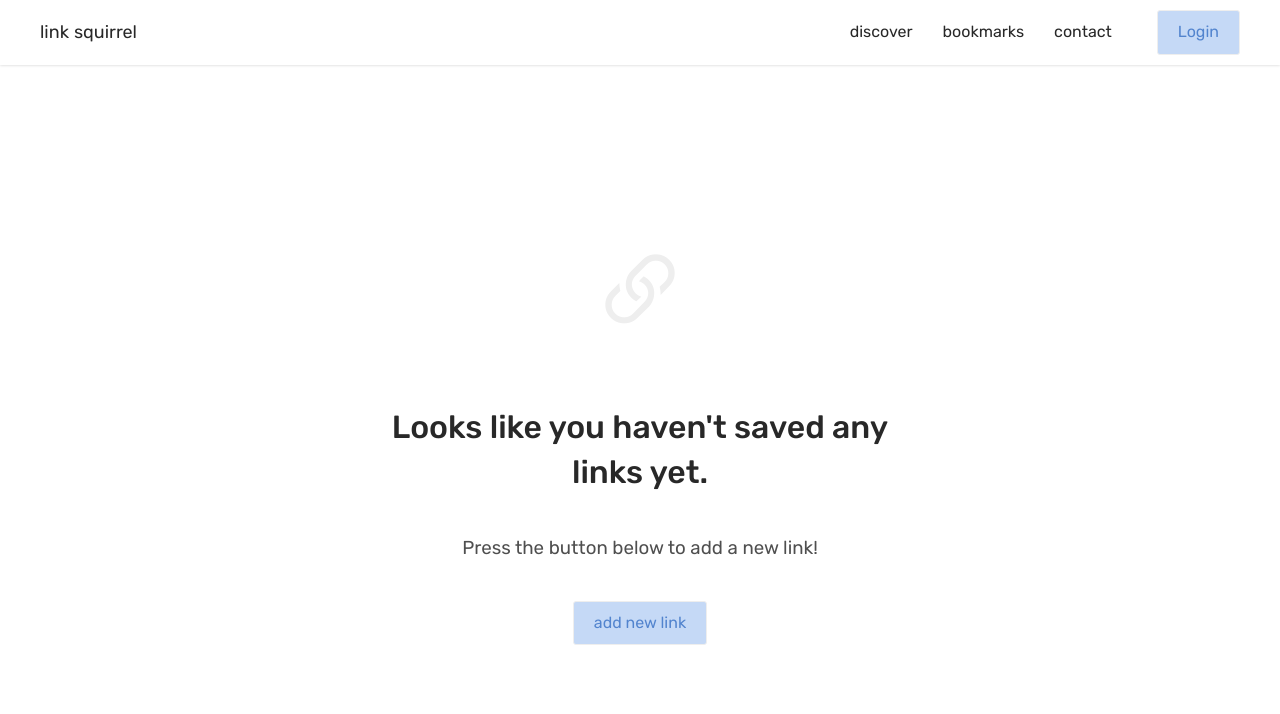
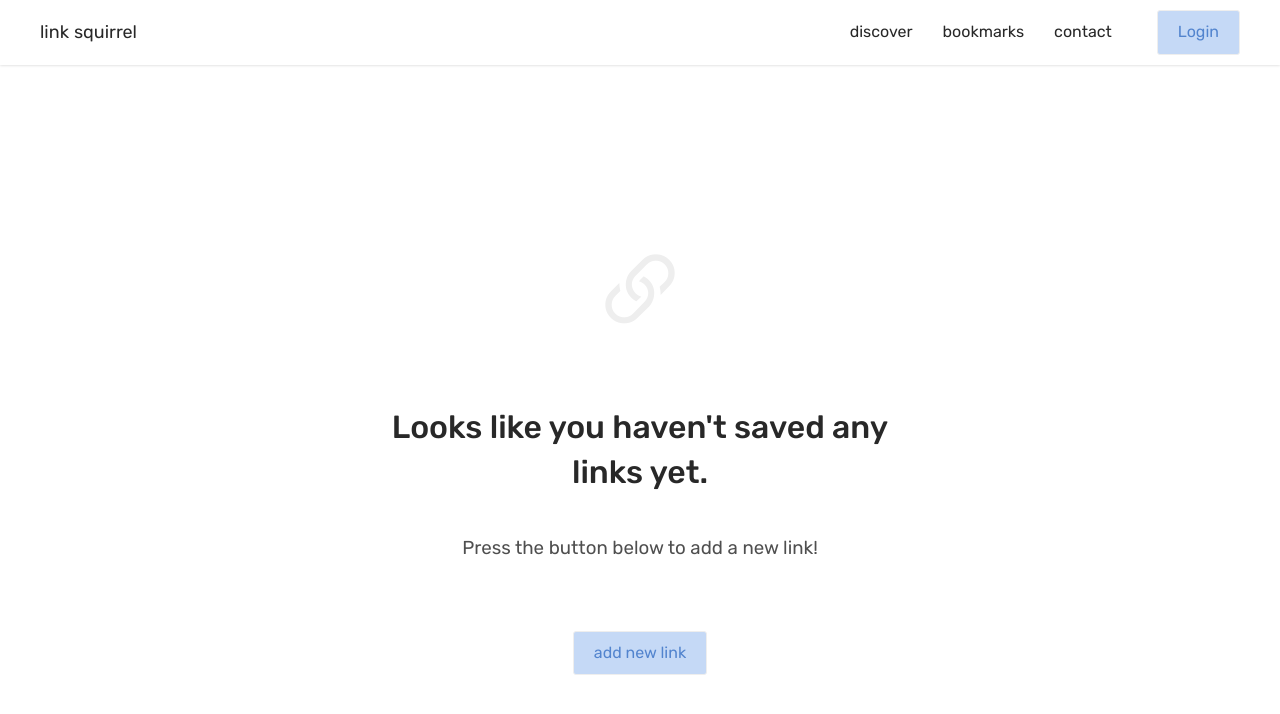
Before and after one commit to AlonLandmann/link-squirrel, a Next.js app: page / in a window 1280 px wide. Shown: the top 714 px of the page. Built offline with nearby package versions, Linux system fonts and the light colour scheme; no server answers.

Commit message:
[css] spacing

```diff
--- a/scss/Home.module.scss
+++ b/scss/Home.module.scss
@@ -8,6 +8,10 @@
   align-items: center;
   gap: 40px;
   text-align: center;
+  & > i {
+    font-size: 100px;
+    color: #eee;
+  }
   & > h1 {
     max-width: 500px;
     font-weight: 500;
@@ -17,8 +21,7 @@
     font-weight: 400;
     color: #4f4f4f;
   }
-  & > i {
-    font-size: 100px;
-    color: #eee;
+  & > button {
+    margin-top: 30px;
   }
 }
```
